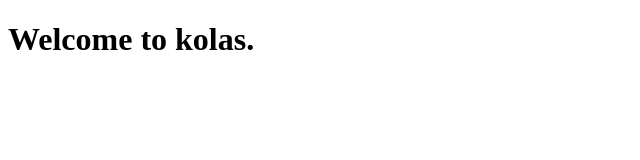
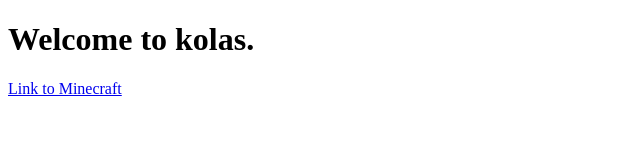
Before and after one commit to CNWK3/CNWK3.github.io, a plain HTML site: page index.html in a window 1280 px wide. Shown: the whole page, without its empty margins (0-640 px from the left). Drawn offline with Linux system fonts and the light colour scheme.

Commit message:
Update index.html

```diff
--- a/index.html
+++ b/index.html
@@ -1,4 +1,5 @@
 <!DOCTYPE html>
 <html>
 <h1>Welcome to kolas.</h1>
+  <a href="https://www.minecraft.net/en-us/">Link to Minecraft</a>
 </html>
```
